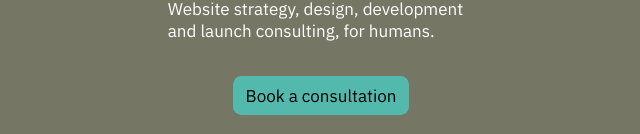
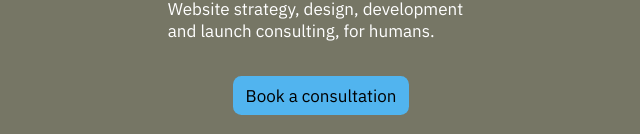
Before and after one commit to dmcb/web-for-humans, a SvelteKit app in the folder web/: page / in a window 1280 px wide. Shown: the part 663-797 px from the top of the page, without its empty margins (319-959 px from the left). Built offline with nearby package versions, Linux system fonts and the light colour scheme; a web font is replaced by a local one.

Commit message:
Tweaks button

```diff
--- a/web/src/routes/+page.svelte
+++ b/web/src/routes/+page.svelte
@@ -95,13 +95,13 @@
 		text-decoration: none;
 		color: #000;
 		font-family: 'IBM Plex Sans', sans-serif;
-		background-color: #54b9ad;
+		background-color: #51b4ef;
 		padding: 0.5rem 0.75rem;
 		border-radius: 0.5rem;
-		transition: background-color 0.2s;
+		transition: transform 0.2s;
 
 		&:hover {
-			background-color: #9fe9e0;
+			transform: scale(1.05);
 		}
 	}
 </style>
```
